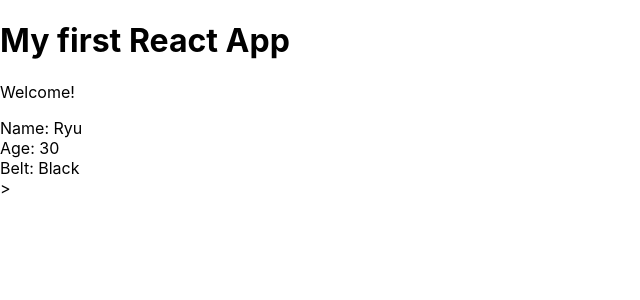
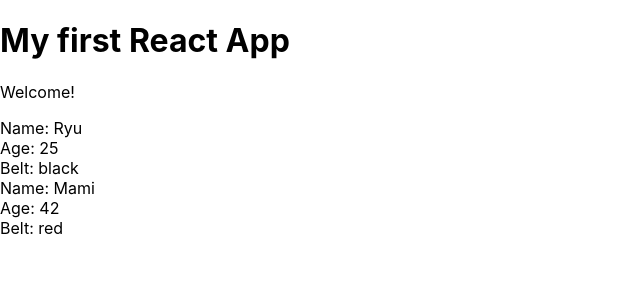
Before and after one commit to zzibert/React-Redux, a React (Create React App) app: page / in a window 1280 px wide. Shown: the top 300 px of the page, without its empty margins (0-640 px from the left). Built offline with nearby package versions, Linux system fonts and the light colour scheme.

Commit message:
#13 - Props

```diff
--- a/src/App.js
+++ b/src/App.js
@@ -6,7 +6,8 @@
       <div className="App">
         <h1>My first React App</h1>
         <p>Welcome!</p>
-        <Ninjas />>
+        <Ninjas name="Ryu" age="25" belt="black"/>
+        <Ninjas name="Mami" age="42" belt="red"/>
       </div>
     );
   }
--- a/src/Ninjas.js
+++ b/src/Ninjas.js
@@ -1,12 +1,14 @@
 import React, { Component } from 'react'
 
 class Ninjas extends Component{
+
     render(){
+        const {name, age, belt} = this.props
         return (
             <div className="ninja">
-                <div>Name: Ryu</div>
-                <div>Age: 30</div>
-                <div>Belt: Black</div>
+                <div>Name: { name }</div>
+                <div>Age: { age }</div>
+                <div>Belt: { belt }</div>
             </div>
         )
     }
```
